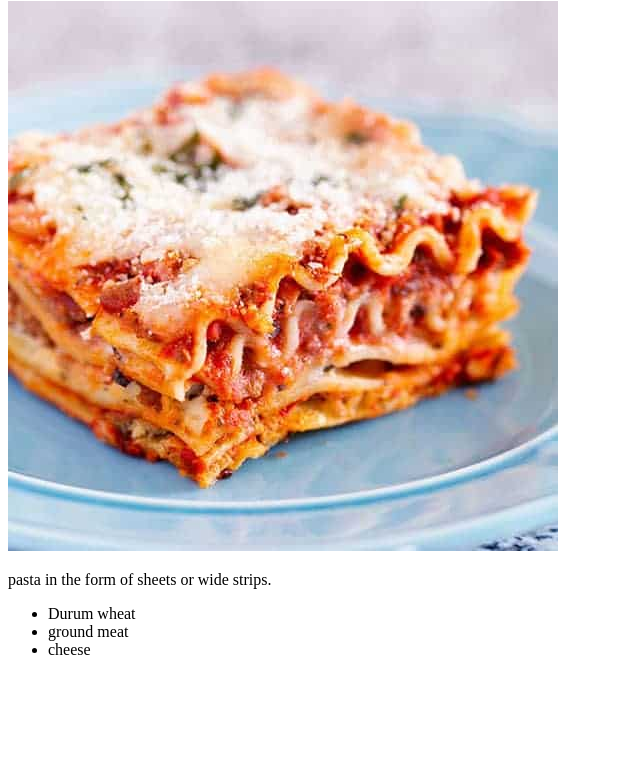
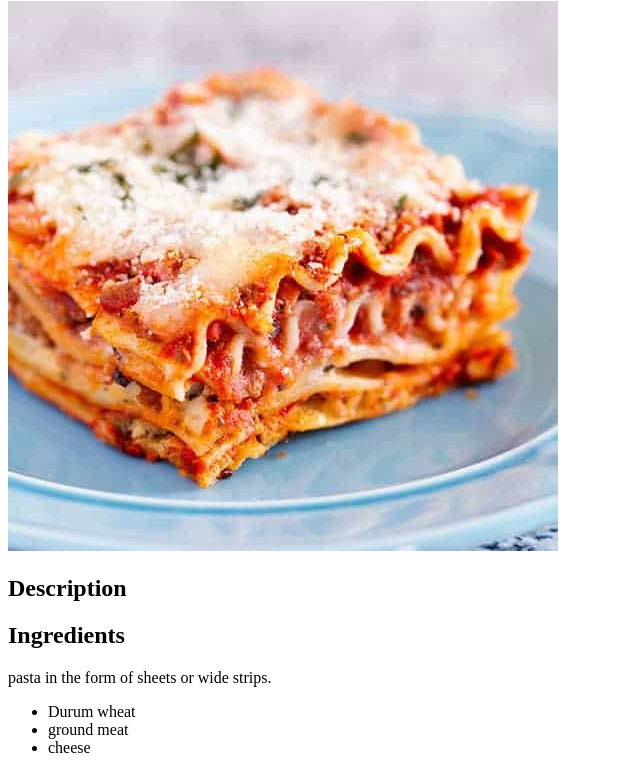
Before and after one commit to Ynzze/odin-recipes, a plain HTML site: page recipes/lasagna.html in a window 1280 px wide. Shown: the part 79-852 px from the top of the page, without its empty margins (0-640 px from the left). Before the commit the page ends 800 px from the top, so only its background shows below. Drawn offline with Linux system fonts and the light colour scheme.

Commit message:
Add descriptive headings

```diff
--- a/recipes/lasagna.html
+++ b/recipes/lasagna.html
@@ -9,11 +9,14 @@
 <body>
     <h1>Lasagna</h1>
     <img src="img/lasagna.jpg" alt="lasagna">
+    <h2>Description</h2>
+    <h2>Ingredients</h2>
     <p>pasta in the form of sheets or wide strips.</p>
     <ul>
         <li>Durum wheat</li>
         <li>ground meat</li>
         <li>cheese</li>
     </ul>
+
 </body>
 </html>
```
